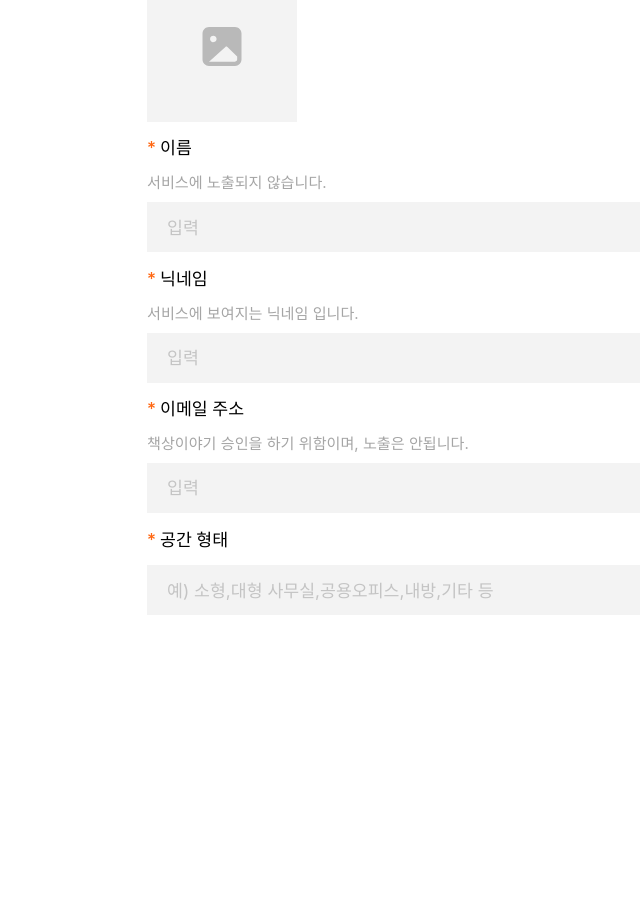
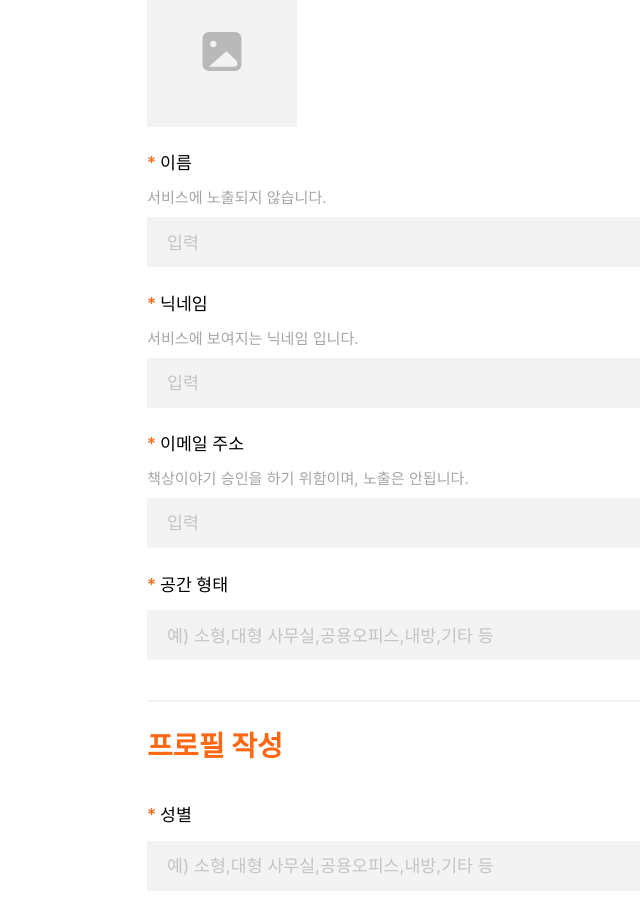
Before and after one commit to MyDeskDev/my-desk-front, a Next.js app: page /invite/desks/new in a window 1280 px wide. Shown: the part 600-1514 px from the top of the page, without its empty margins (111-751 px from the left). Before the commit the page ends 1227 px from the top, so only its background shows below. Built offline with nearby package versions, Linux system fonts and the light colour scheme; a web font is replaced by a local one.

Commit message:
InputGroup 스타일 추가

```diff
--- a/src/components/CreateDesk/InputBox.tsx
+++ b/src/components/CreateDesk/InputBox.tsx
@@ -22,7 +22,7 @@ interface Props {
 
 const InputBox = (props: Props) => {
   return (
-    <FormControl isRequired p="5px 0">
+    <FormControl isRequired p="10px 0">
       <Flex h="3rem" alignItems="center" justifyContent="space-between">
         <FormLabel
           htmlFor={props.for}
--- a/src/pages/invite/desks/new.tsx
+++ b/src/pages/invite/desks/new.tsx
@@ -1,11 +1,47 @@
 import type { NextPage } from 'next';
-import { Box, InputGroup } from '@chakra-ui/react';
+import { Box, InputGroup, FormLabel, FormHelperText } from '@chakra-ui/react';
+
+import type { InputGroupProps } from '@chakra-ui/react';
 
 import TitleBox from '@/components/CreateDesk/TitleBox';
 import CreateGuide from '@/components/CreateDesk/CreateGuide';
 import ImageInput from '@/components/CreateDesk/ImageInput';
 import InputBox from '@/components/CreateDesk/InputBox';
 import TextInput from '@/components/CreateDesk/TextInput';
+
+const DeskInputGroup = (props: Omit<InputGroupProps, 'flexDir'>) => {
+  return (
+    <InputGroup
+      {...props}
+      flexDir="column"
+      mb="30px"
+      sx={{
+        '& + &': {
+          pt: '30px',
+          borderTop: '2px solid #F1F1F1',
+        },
+      }}
+    />
+  );
+};
+
+interface FormSectionLabelProps {
+  label: string;
+  helperText?: string;
+}
+
+const FormSectionLabel = (props: FormSectionLabelProps) => {
+  return (
+    <Box mb="28px">
+      <FormLabel m="0" color="orange.500" fontSize="2.6rem" fontWeight="700">
+        {props.label}
+      </FormLabel>
+      {props.helperText && (
+        <FormHelperText mt="10px">{props.helperText}</FormHelperText>
+      )}
+    </Box>
+  );
+};
 
 const InviteCreateDesk: NextPage = () => {
   return (
@@ -16,7 +52,7 @@ const InviteCreateDesk: NextPage = () => {
 
         <form>
           <Box p="7px 16px 7px 18px">
-            <InputGroup flexDir="column">
+            <DeskInputGroup>
               <InputBox
                 label="프로필"
                 helperText="자신을 나타낼 수 있는 사진,캐릭터,이모지 등"
@@ -48,7 +84,13 @@ const InviteCreateDesk: NextPage = () => {
               <InputBox label="공간 형태" isRequired>
                 <TextInput placeholder="예) 소형,대형 사무실,공용오피스,내방,기타 등" />
               </InputBox>
-            </InputGroup>
+            </DeskInputGroup>
+            <DeskInputGroup>
+              <FormSectionLabel label="프로필 작성" />
+              <InputBox label="성별" isRequired>
+                <TextInput placeholder="예) 소형,대형 사무실,공용오피스,내방,기타 등" />
+              </InputBox>
+            </DeskInputGroup>
           </Box>
         </form>
       </main>
```
